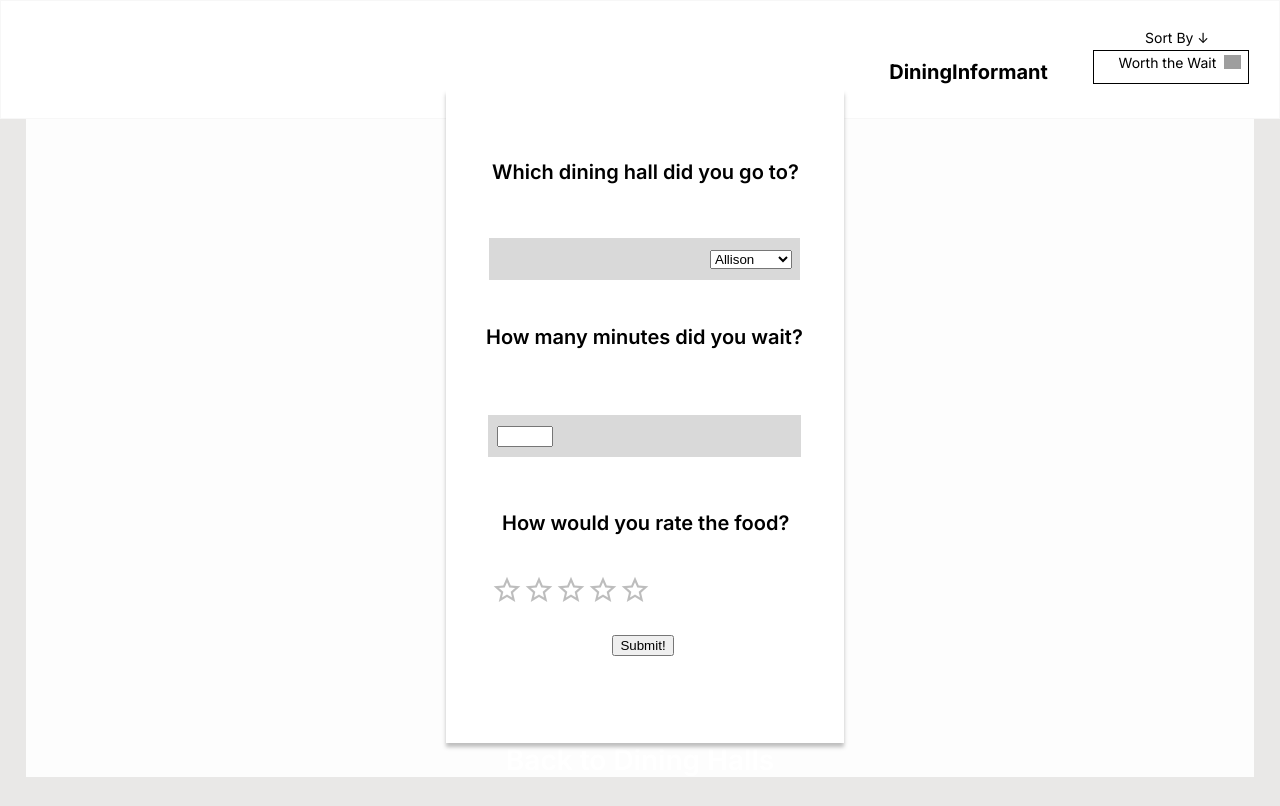
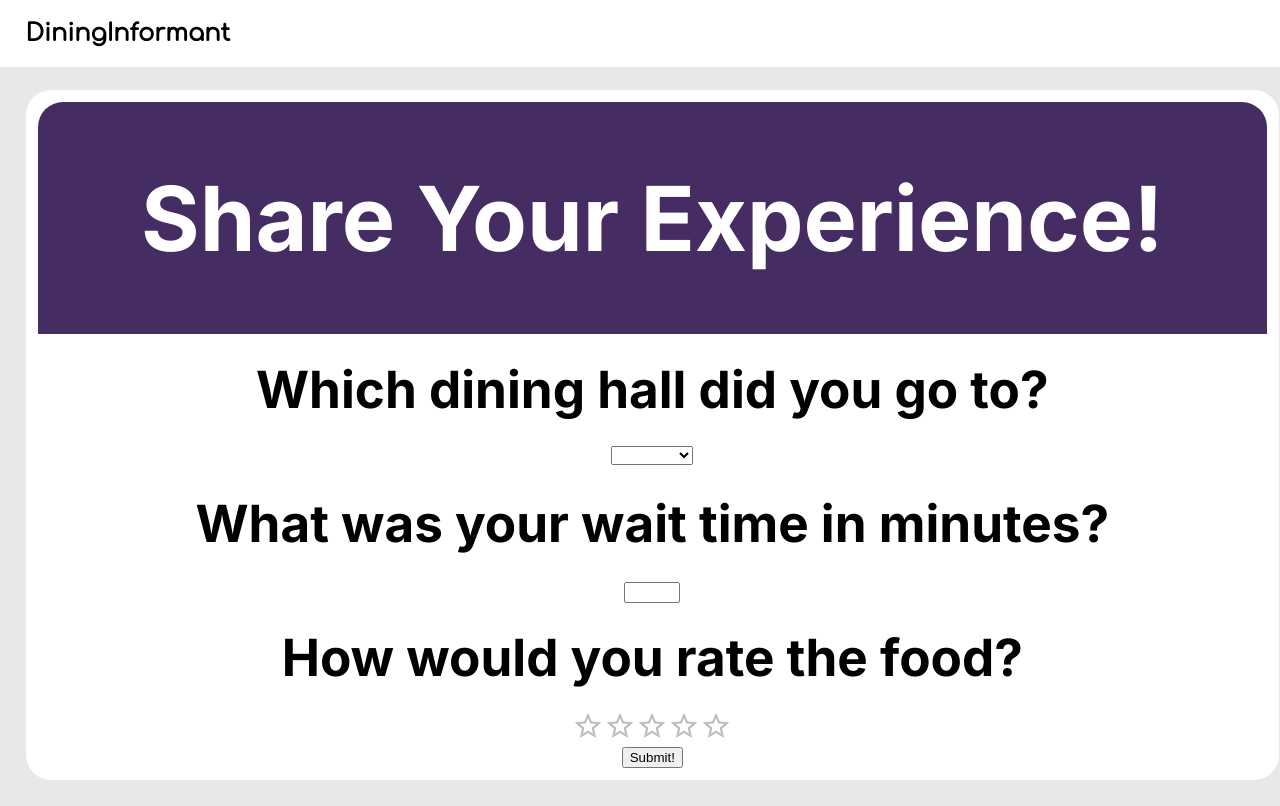
Before and after one commit to 394-w23/DiningInformant, a React (Vite) app: page / in a window 1280 px wide. Built offline with nearby package versions, Linux system fonts and the light colour scheme; grey boxes are pictures that could not be loaded.

Commit message:
form wip

```diff
--- a/src/components/DiningCard.jsx
+++ b/src/components/DiningCard.jsx
@@ -15,7 +15,7 @@ export const DiningCard = (props) => {
 
   return (
     <section className="cards">
-      <div className="hall">
+      <div>
         <img className="hallpic" src={imageLink} alt={`Picture of ${diningHallId}`} />
         <div className="hallname">
           <h2>{diningHallId}</h2>
--- a/src/styles/HomePage.css
+++ b/src/styles/HomePage.css
@@ -6,11 +6,16 @@ header {
   width: 100%;
   background-color: white;
   font-family: sans-serif;
+  z-index: 2;
 }
 
 header * {
   display: flex;
   height: 100%;
+}
+
+.newbar {
+  margin-bottom: 0;
 }
 
 .newleft {
--- a/src/user submission form anima/form.css
+++ b/src/user submission form anima/form.css
@@ -1,280 +1,26 @@
 @import url(https://fonts.googleapis.com/css?family=Inter:400,700,600);
 
-/* Variables */
-
-:root {
-    --black: rgba(0, 0, 0, 1);
-    --alto: rgba(217, 217, 217, 1);
-    --text: rgba(255, 255, 255, 1);
-
-    --font-size-s: 14px;
-    --font-size-m: 20px;
-    --font-size-l: 28px;
-    --font-size-xl: 40px;
-
-    --font-family-inter: "Inter";
+.form {
+    display: flex;
+    flex-direction: column;
+    align-items: center;
+    justify-content: center;
+    width: 100%;
+    font-family: 'Inter', sans-serif;
+    border-radius: 25px;
 }
 
-/* Classes */
-
-.inter-normal-black-14px {
-    color: var(--black);
-    font-family: var(--font-family-inter);
-    font-size: var(--font-size-s);
-    font-weight: 400;
-    font-style: normal
+.shareYourExperienceHeader {
+    width: 100%;
+    text-align: center;
+    background: #452c63;
+    border-radius: 25px 25px 0 0;
 }
 
-.inter-semi-bold-white-28px {
-    color: var(--text);
-    font-family: var(--font-family-inter);
-    font-size: var(--font-size-l);
-    font-weight: 600;
-    font-style: normal
+.shareYourExperienceH1 {
+    font-size: 7vw;
+    font-weight: bolder;
+    color: white;
+    padding-top: 2%;
+    padding-bottom: 2%;
 }
-
-.inter-semi-bold-black-20px {
-    color: var(--black);
-    font-family: var(--font-family-inter);
-    font-size: var(--font-size-m);
-    font-weight: 600;
-    font-style: normal
-}
-
-.screen a {
-    display: contents;
-    text-decoration: none;
-}
-
-.container-center-horizontal {
-    display: flex;
-    flex-direction: row;
-    justify-content: center;
-    pointer-events: none; /* what does this even mean */
-    width: 100%;
-}
-
-.container-center-horizontal > * {
-    flex-shrink: 0;
-    pointer-events: auto;
-}
-
-/* we'll probably have to change this with a media tag or something */
-.iphone-14-1 {
-    align-items: center;
-    background-color: #fdfdfd;
-    border: 1px none;
-    display: flex;
-    flex-direction: column;
-    overflow: hidden;
-    width: 100%;
-}
-
-.header {
-    align-items: flex-start;
-    background-color: transparent;
-    display: flex;
-    flex-direction: row;
-    flex-shrink: 1;
-    /* height: 89px; likely will change to a percentage */
-    justify-content: flex-start;
-    /* min-width: 418px; likely will change to a percentage */
-    width: 100%;
-}
-
-.overlap-group4 {
-    align-items: flex-end;
-    background-color: var(--text);
-    border: 1px solid;
-    border-color: #f7f7f7;
-    display: flex;
-    flex-direction: column;
-    gap: 4px; /* likely will change to a percentage */
-    min-height: 89px; /* likely will change to a percentage */
-    padding: 14px 30px; /* likely will change to a percentage */
-    width: 100%; /* likely will change to a percentage */
-}
-
-/* likely will change all of this to percentages */
-.sort-by {
-    letter-spacing: 0;
-    line-height: normal;
-    margin-right: 37px;
-    margin-top: 14px;
-    min-height: 17px;
-    width: 67px;
-}
-
-.flex-row {
-    align-items: flex-end;
-    display: flex;
-    gap: 30px; /* likely will change to a percentage */
-    min-width: 343px; /* likely will change to a percentage */
-}
-
-.dining-informant {
-    color: var(--black);
-    font-family: var(--font-family-inter);
-    font-size: var(--font-size-m);
-    font-weight: 700;
-    letter-spacing: 0;
-    line-height: normal;
-    min-height: 22px; /* likely will change to a percentage */
-    width: 174px; /* likely will change to a percentage */
-}
-
-.overlap-group {
-    align-items: flex-start;
-    border: 1px solid;
-    border-color: var(--black);
-    display: flex;
-    gap: 6px; /* likely will change to a percentage */
-    height: 26px; /* likely will change to a percentage */
-    justify-content: flex-end;
-    min-width: 139px; /* likely will change to a percentage */
-    padding: 3px 7.4px; /* likely will change to a percentage */
-}
-
-.worth-the-wait {
-    align-self: flex-end;
-    letter-spacing: 0;
-    line-height: normal;
-    min-height: 19px; /* likely will change to a percentage */
-    width: 99px; /* likely will change to a percentage */
-}
-
-.star-1 {
-    height: 14px; /* likely will change to a percentage */
-    margin-top: 1px; /* likely will change to a percentage */
-    width: 17px; /* likely will change to a percentage */
-}
-
-.form {
-    -webkit-backdrop-filter: blur(4px) brightness(100%);
-    align-items: flex-end;
-    backdrop-filter: blur(4px) brightness(100%);
-    box-shadow: 0px 4px 4px #00000040; /* likely will change to a percentage */
-    display: flex;
-    height: 628px; /* likely will change to a percentage */
-    margin-left: 10px; /* likely will change to a percentage */
-}
-
-.overlap-group2 {
-    align-items: center;
-    background-size: 100% 100%;
-    display: flex;
-    flex-direction: column;
-    margin-bottom: -8px; /* likely will change to a percentage */
-    margin-left: -4px; /* likely will change to a percentage */
-    min-height: 636px; /* likely will change to a percentage */
-    padding: 10px; /* likely will change to a percentage */
-    width: 358px; /* likely will change to a percentage */
-}
-
-.share-your-experience {
-    letter-spacing: 0;
-    line-height: normal;
-    margin-left: 7px; /* likely will change to a percentage */
-    min-height: 34px; /* likely will change to a percentage */
-    min-width: 315px; /* likely will change to a percentage */
-}
-
-.which-dining-hall-did-you-go-to {
-    letter-spacing: 0;
-    line-height: normal;
-    margin-left: 5px; /* likely will change to a percentage */
-    margin-top: 34px; /* likely will change to a percentage */
-    min-height: 24px; /* likely will change to a percentage */
-    min-width: 307px; /* likely will change to a percentage */
-}
-
-.overlap-group1 {
-    align-items: center;
-    background-color: var(--alto);
-    display: flex;
-    gap: 175px; /* likely will change to a percentage */
-    height: 42px; /* likely will change to a percentage */
-    justify-content: flex-end;
-    margin-left: 3px; /* likely will change to a percentage */
-    margin-top: 34px; /* likely will change to a percentage */
-    min-width: 295px; /* likely will change to a percentage */
-    padding: 0 8px; /* likely will change to a percentage */
-}
-
-.name {
-    letter-spacing: 0;
-    line-height: normal;
-    min-height: 24px; /* likely will change to a percentage */
-    min-width: 66px; /* likely will change to a percentage */
-}
-
-.line-container {
-    height: 19px; /* likely will change to a percentage */
-    margin-bottom: 0.19px; /* likely will change to a percentage */
-    position: relative;
-    width: 37px; /* likely will change to a percentage */
-}
-
-.how-many-minutes-did-you-wait {
-    letter-spacing: 0;
-    line-height: normal;
-    margin-left: 3px; /* likely will change to a percentage */
-    margin-top: 45px; /* likely will change to a percentage */
-    min-height: 24px; /* likely will change to a percentage */
-    min-width: 317px; /* likely will change to a percentage */
-}
-
-.overlap-group-1 {
-    align-items: center;
-    background-color: var(--alto);
-    display: flex;
-    gap: 175px; /* likely will change to a percentage */
-    height: 42px; /* likely will change to a percentage */
-    margin-left: 3px; /* likely will change to a percentage */
-    margin-top: 46px; /* likely will change to a percentage */
-    min-width: 295px; /* likely will change to a percentage */
-    padding: 0 9px; /* likely will change to a percentage */
-}
-
-.number {
-    letter-spacing: 0;
-    line-height: normal;
-    min-height: 24px; /* likely will change to a percentage */
-    min-width: 23px; /* likely will change to a percentage */
-}
-
-.how-would-you-rate-the-food {
-    letter-spacing: 0;
-    line-height: normal;
-    margin-left: 6px; /* likely will change to a percentage */
-    margin-top: 54px; /* likely will change to a percentage */
-    min-height: 24px; /* likely will change to a percentage */
-    min-width: 288px; /* likely will change to a percentage */
-}
-
-.menu-rating {
-    align-items: flex-start;
-    display: flex;
-    height: 61px; /* likely will change to a percentage */
-    margin-left: 7px; /* likely will change to a percentage */
-    margin-top: 19px; /* likely will change to a percentage */
-    min-width: 311px; /* likely will change to a percentage */
-    padding: 0 1.4px; /* likely will change to a percentage */
-}
-
-.star-1-1 {
-    height: 55px; /* likely will change to a percentage */
-    width: 55px; /* likely will change to a percentage */
-}
-
-.star {
-    height: 55px; /* likely will change to a percentage */
-    margin-left: 8px; /* likely will change to a percentage */
-    width: 55px; /* likely will change to a percentage */
-}
-
-/* .overlap-group3 {
-    align-items: flex-start;
-    align-self: flex-start;
-    background-image:
-} */
--- a/src/user submission form anima/form.jsx
+++ b/src/user submission form anima/form.jsx
@@ -3,68 +3,46 @@ import Rating from '@mui/material/Rating';
 
 export const Form = () => {
     return (
-        <div className="container-center-horizontal">
-            <div className="iphone-14-1 screen">
-                <header className="header">
-                    <div className="overlap-group4">
-                        <div className="sort-by inter-normal-black-14px">
-                            Sort By ↓
+        <>
+            <header>
+                <section className="newbar">
+                    <div className="newleft">
+                        <h2>DiningInformant</h2>
                     </div>
-                        <div className="flex-row">
-                            <div className="dining-informant">
-                                DiningInformant
-                            </div>
-                            <div className="overlap-group">
-                                <div className="worth-the-wait inter-normal-black-14px">
-                                    Worth the Wait
-                                </div>
-                                <img className="star-1" src="./icons8-star-filled-48.png" alt="Star" />
-                            </div>
-                        </div>
-                    </div>
+                </section>
             </header>
             <div className="form">
-                    <div className="overlap-group2">
-                        <div className="share-your-experience inter-semi-bold-white-28px">
-                            Share Your Experience!
+                <div className="shareYourExperienceHeader">
+                    <h1 className="shareYourExperienceH1">Share Your Experience!</h1>
                 </div>
-                        <p className="which-dining-hall-did-you-go-to inter-semi-bold-black-20px">
-                            Which dining hall did you go to?
-                        </p>
-                        <div className="overlap-group1">
-                            <select id="diningHall">
+                <div className="question">
+                    <h1>Which dining hall did you go to?</h1>
+                </div>
+                <div className="response">
+                    <select id="userDiningHall">\
+                        <option value=""></option>
                         <option value="Allison">Allison</option>
                         <option value="Elder">Elder</option>
                         <option value="Plex West">Plex West</option>
                         <option value="Sargent">Sargent</option>
                     </select>
                 </div>
-                        <p className="how-many-minutes-did-you-wait inter-semi-bold-black-20px">
-                            How many minutes did you wait?
-                        </p>
-                        <div className="overlap-group-1">
-                            {/* make this an input number field */}
-                            <input type="number" min="0" max="40"></input>
+                <div className="question">
+                    <h1>What was your wait time in minutes?</h1>
                 </div>
-                        <p className="how-would-you-rate-the-food inter-semi-bold-black-20px">
-                            How would you rate the food?
-                        </p>
-                        <div className="menu-rating">
-                            {/* stars here, use MUI */}
-                            <Rating name="half-rating-read" precision={0.5} sx={{fontSize: "2vw"}} />
+                <div className="response">
+                    <input type="number" min="0" max="40" id="userWaitTime"></input>
                 </div>
-                        <div className="overlap-group3">
+                <div className="question">
+                    <h1>How would you rate the food?</h1>
+                </div>
+                <div className="response">
+                    <Rating name="half-rating-read" precision={0.5} sx={{fontSize: "2vw"}} id="userStars" />
+                </div>
+                <div className="buttoncontainer">
                     <button>Submit!</button>
                 </div>
             </div>
-                </div>
-                <div className="overlap-group5">
-                    {/* turn this into a button */}
-                    <div className="back-to-dining-halls inter-semi-bold-white-28px">
-                        Back to Dining Halls
-                    </div>
-                </div>
-            </div>
-        </div>
+        </>
     );
 }
```
Also changed, not shown: src/styles/DiningCard.css (+1 -6 lines). Lines whose indentation alone changed are shown as unchanged.
